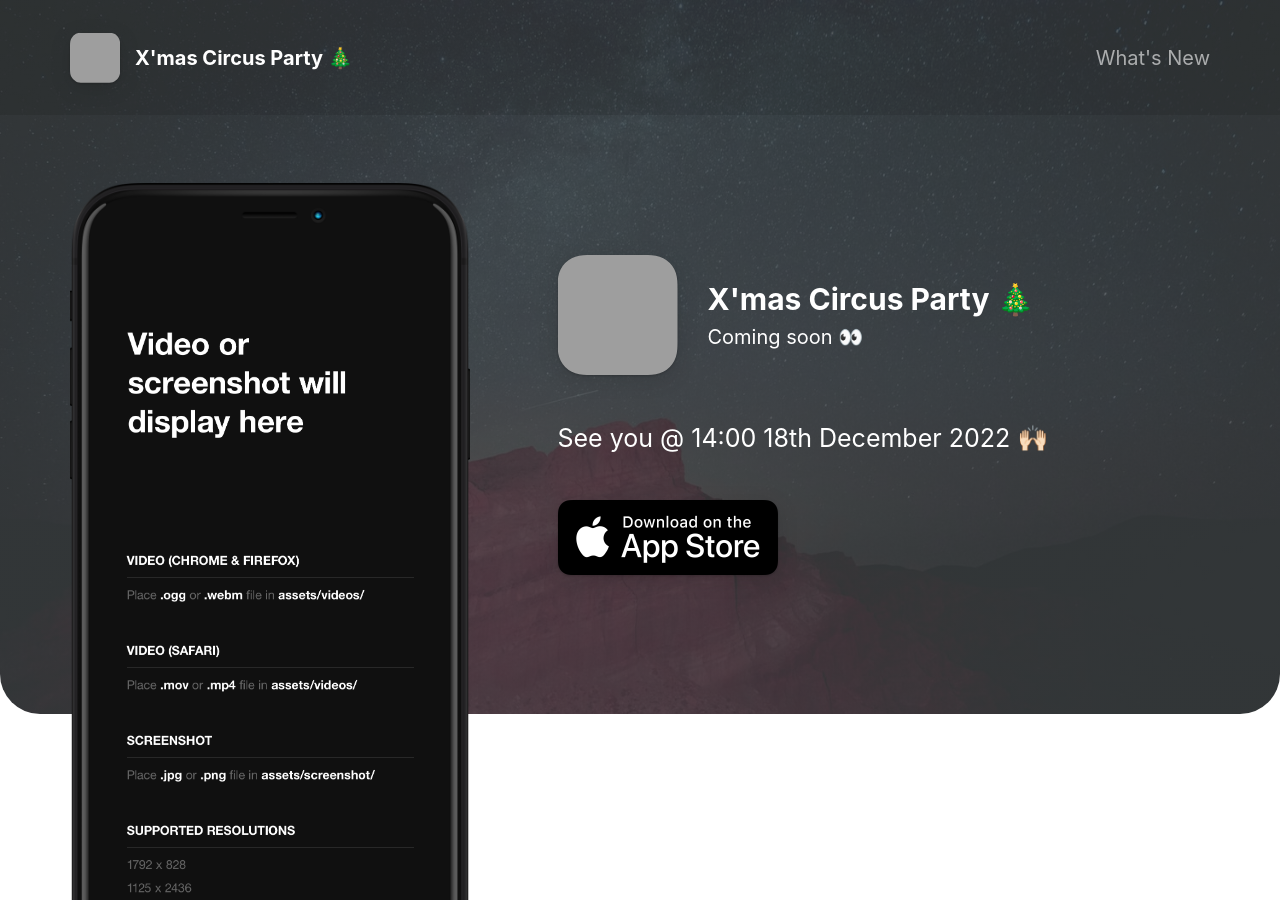
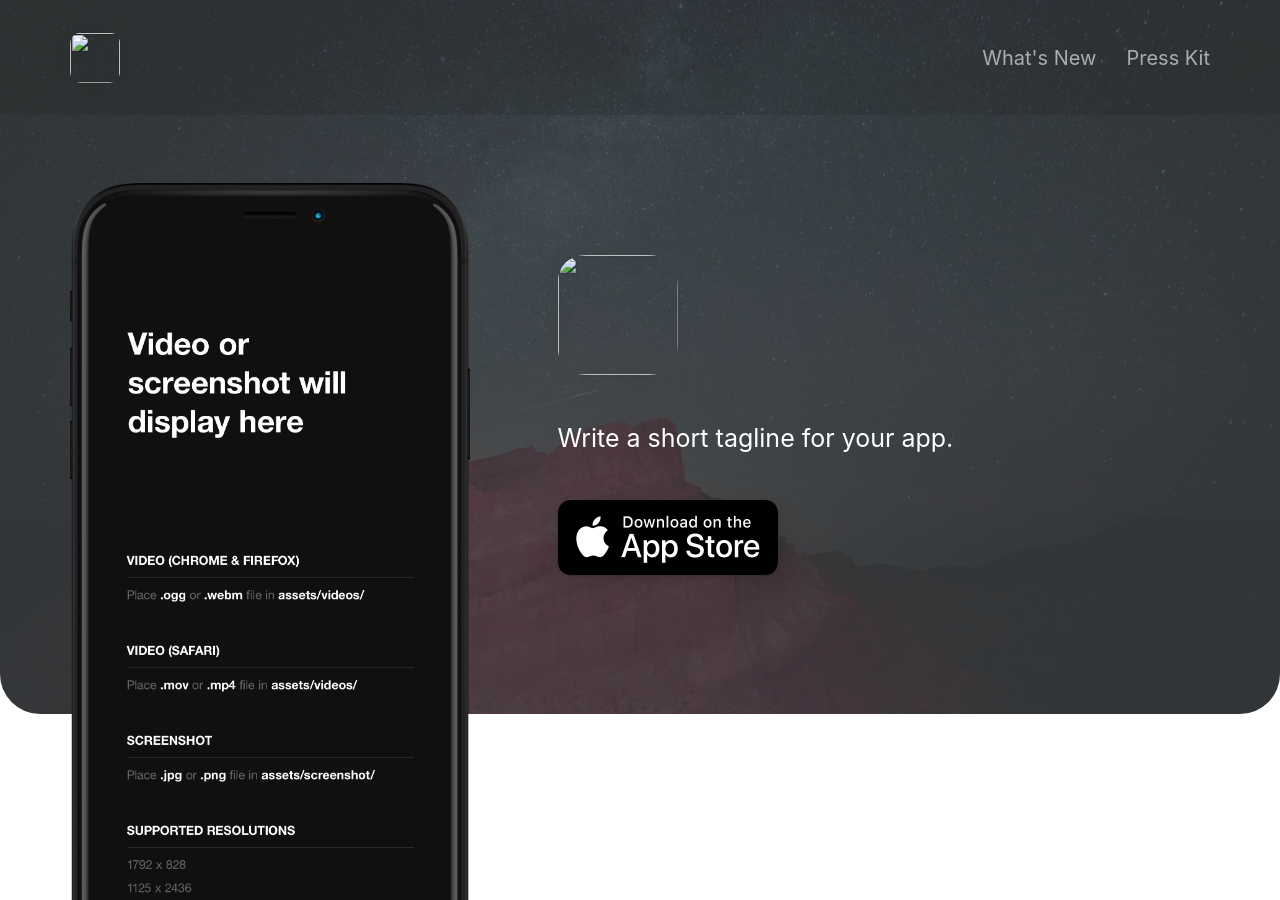
Before and after one commit to circussquad/circussquad.github.io, a Jekyll site: the page built from index.html, in a window 1280 px wide and 900 px high. Built offline with Jekyll 4.4.1, drawn with Linux system fonts in a browser that asks for light colours; nearby versions of some CDN libraries; some of the changed text lies outside the part shown; grey boxes are pictures that could not be loaded.

Commit message:
Update _config.yml

```diff
--- a/_config.yml
+++ b/_config.yml
@@ -1,33 +1,33 @@
 #page title
-page_title                                : X'mas Circus 🎄                                          # Automatically populates with app name if not set and if iOS app ID is set. Otherwise enter manually.
+page_title                                :                                           # Automatically populates with app name if not set and if iOS app ID is set. Otherwise enter manually.
 
 # App Info
-ios_app_id                                :                                # Required. Enter iOS app ID to automatically populate name, price and icons (e.g. 718043190).
-ios_app_country                           : vn                                        # Required outside USA. Enter 2 letter country code as in https://en.wikipedia.org/wiki/ISO_3166-1_alpha-2
+ios_app_id                                : 1234793120                                # Required. Enter iOS app ID to automatically populate name, price and icons (e.g. 718043190).
+ios_app_country                           : us                                        # Required outside USA. Enter 2 letter country code as in https://en.wikipedia.org/wiki/ISO_3166-1_alpha-2
 
-appstore_link                             : https://www.addevent.com/event/zV15742023                                          # Automatically populates if not set and if iOS app ID is set. Otherwise enter manually.
+appstore_link                             :                                           # Automatically populates if not set and if iOS app ID is set. Otherwise enter manually.
 playstore_link                            :                                           # Enter Google Play Store URL.
-presskit_download_link                    :                                           # Enter a link to downloadable file or (e.g. public Dropbox link to a .zip file).
+presskit_download_link                    : https://emilbaehr.com                                          # Enter a link to downloadable file or (e.g. public Dropbox link to a .zip file).
                                                                                       # Or upload your press kit file to assets and set path accordingly (e.g. "assets/your_press_kit.zip").
 
-app_icon                                  : https://cdn.dribbble.com/users/28275/screenshots/17123348/media/80956bbbb7c54d4078ec8e5965b8d15c.jpg?compress=1&resize=1600x1200&vertical=top                      # Automatically populates if not set and if iOS app ID is set.  Otherwise enter path to icon file manually.
-app_name                                  : X'mas Circus Party 🎄                                          # Automatically populates if not set and if iOS app ID is set.  Otherwise enter manually.
-app_price                                 : Coming soon 👀                                          # Automatically populates if not set and if iOS app ID is set.  Otherwise enter manually.
-app_description                           : See you @ 14:00 18th December 2022 🙌🏻
+app_icon                                  : # assets/appicon.png                      # Automatically populates if not set and if iOS app ID is set.  Otherwise enter path to icon file manually.
+app_name                                  :                                           # Automatically populates if not set and if iOS app ID is set.  Otherwise enter manually.
+app_price                                 :                                           # Automatically populates if not set and if iOS app ID is set.  Otherwise enter manually.
+app_description                           : Write a short tagline for your app.
 
 enable_smart_app_banner                   : true                                      # Set to true to show a smart app banner at top of page on mobile devices.
 
 
 
 # Information About Yourself
-your_name                                 : Circus Squad 🎯
-your_link                                 : https://www.tiktok.com/@circusquad22
-your_city                                 : One Mount, Vietnam
-email_address                             :
+your_name                                 : Emil Baehr
+your_link                                 : https://emilbaehr.com
+your_city                                 : Copenhagen
+email_address                             : emil.baehr@gmail.com
 facebook_username                         :
-instagram_username                        :
-twitter_username                          :
-github_username                           :
+instagram_username                        : ebaehr
+twitter_username                          : ebaehr
+github_username                           : emilbaehr
 youtube_username                          :
 
 
```
